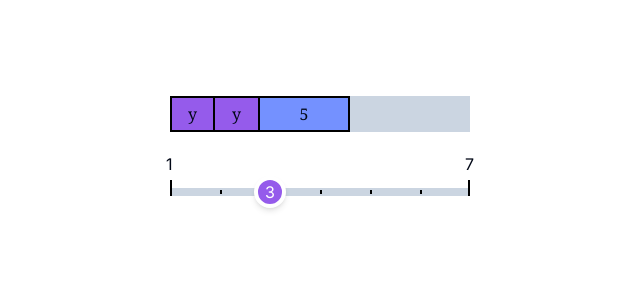
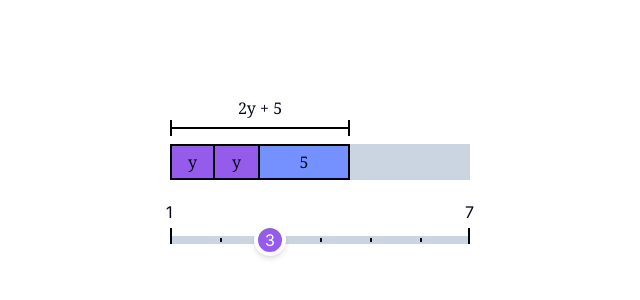
Before and after one commit to 13point5/interactive-ai-tutor, a Next.js app: page / in a window 1280 px wide. Shown: the top 300 px of the page, without its empty margins (320-960 px from the left). Built offline with nearby package versions, Linux system fonts and the light colour scheme.

Commit message:
add expression label

```diff
--- a/app/Expression/index.tsx
+++ b/app/Expression/index.tsx
@@ -29,6 +29,22 @@ const getExpressionMaxWidth = (
   return maxWidth;
 };
 
+const getExpressionWidth = (
+  expressionSymbols: ExpressionSymbols,
+  symbolData: SymbolData
+) => {
+  let width = 0;
+
+  expressionSymbols.forEach((symbol) => {
+    const data = symbolData[symbol];
+    if (!data) return;
+
+    width += getBlockWidth(data.size);
+  });
+
+  return width;
+};
+
 type SymbolData = Record<
   string,
   | {
@@ -49,10 +65,31 @@ type ExpressionSymbols = string[];
 type Props = {
   symbolData: SymbolData;
   expression: ExpressionSymbols;
+  expressionLabel: string;
 };
 
-export const Expression = ({ symbolData, expression }: Props) => {
+export const Expression = ({
+  symbolData,
+  expression,
+  expressionLabel,
+}: Props) => {
   return (
+    <div className="flex flex-col gap-2 items-start">
+      <div className="flex flex-col items-center">
+        <span className="font-serif">{expressionLabel}</span>
+
+        <div
+          className="flex items-center"
+          style={{
+            width: `${getExpressionWidth(expression, symbolData)}px`,
+          }}
+        >
+          <div className="w-[2px] h-4 bg-black" />
+          <div className="h-[1.5px] w-full bg-black" />
+          <div className="w-[2px] h-4 bg-black" />
+        </div>
+      </div>
+
       <div
         className="flex bg-slate-300"
         style={{
@@ -74,5 +111,6 @@ export const Expression = ({ symbolData, expression }: Props) => {
           );
         })}
       </div>
+    </div>
   );
 };
--- a/app/page.tsx
+++ b/app/page.tsx
@@ -33,6 +33,7 @@ export default function Home() {
           },
         }}
         expression={["y", "y", "5"]}
+        expressionLabel="2y + 5"
       />
 
       <StepSlider
```
Lines whose indentation alone changed are shown as unchanged.
